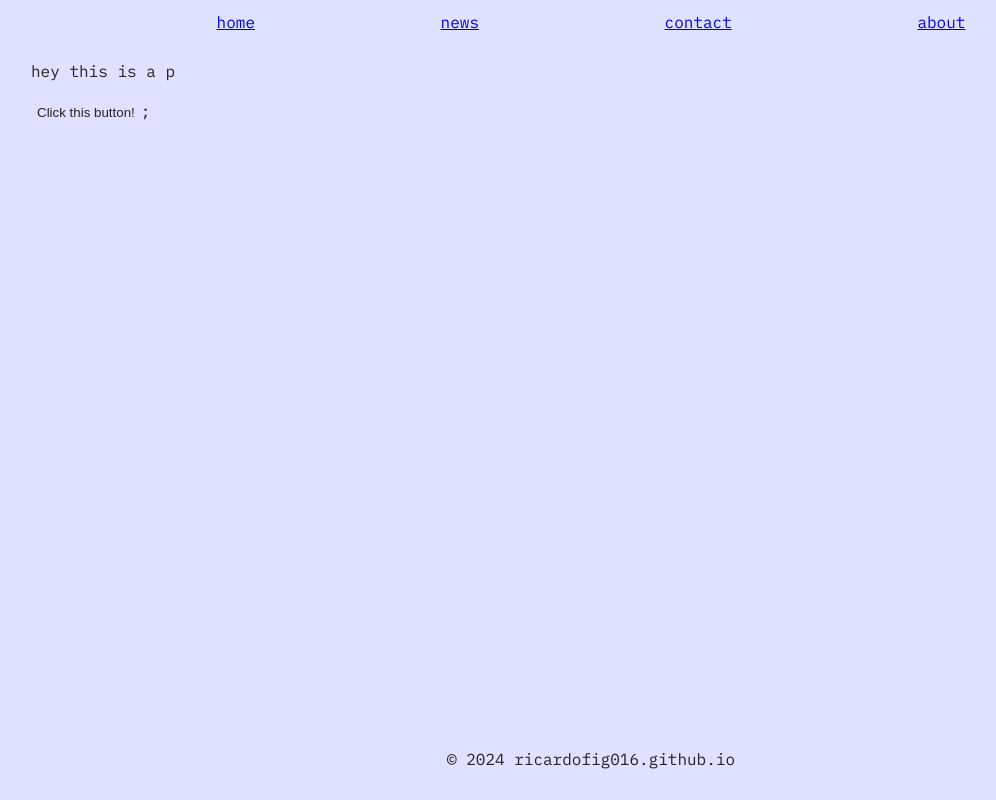
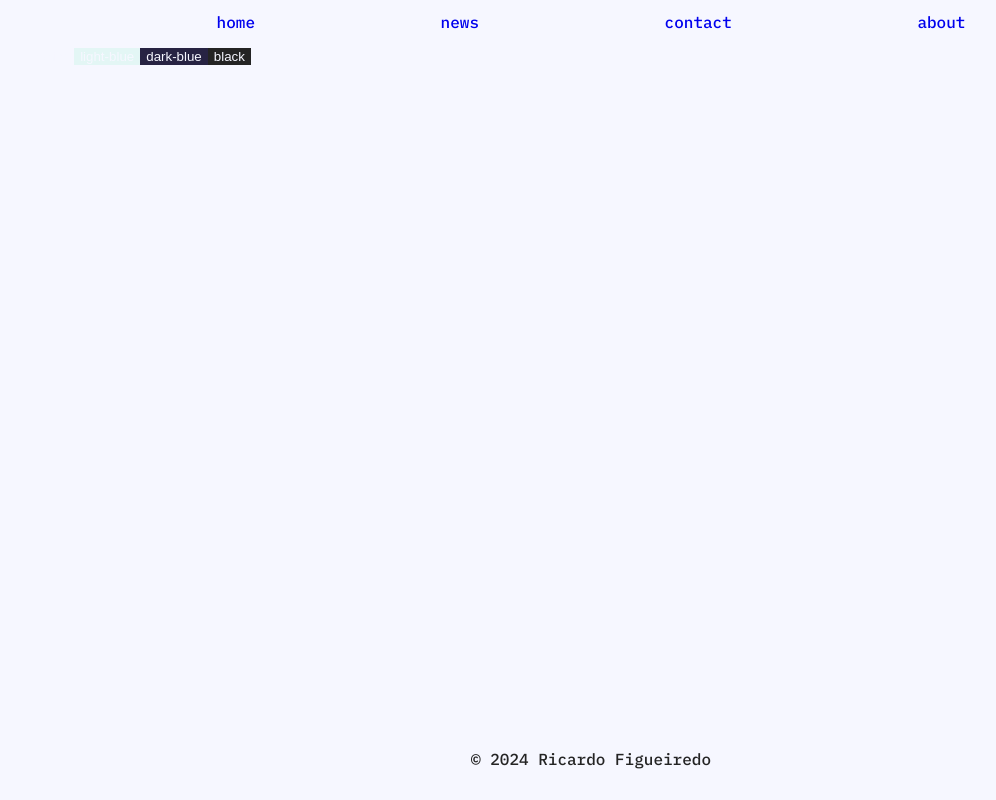
Before and after one commit to ricardofig016/homepage, a React (Vite) app: page / in a window 1280 px wide. Shown: the whole page, without its empty margins (49-1045 px from the left). Built offline with nearby package versions, Linux system fonts and the light colour scheme.

Commit message:
add colors to the pallete + minor changes to components

```diff
--- a/src/components/App.jsx
+++ b/src/components/App.jsx
@@ -6,7 +6,10 @@ function App() {
   return (
     <>
       <Header />
-      <TestButton />
+      <TestButton bgColor="white" />
+      <TestButton bgColor="light-blue" />
+      <TestButton bgColor="dark-blue" />
+      <TestButton bgColor="black" />
       <Footer />
     </>
   );
--- a/src/components/Footer/Footer.jsx
+++ b/src/components/Footer/Footer.jsx
@@ -11,7 +11,7 @@ function Footer() {
         {currYear - startYear === 0
           ? startYear + " "
           : startYear + "-" + currYear + " "}
-        ricardofig016.github.io
+        Ricardo Figueiredo
       </span>
     </footer>
   );
--- a/src/components/TestButton/TestButton.jsx
+++ b/src/components/TestButton/TestButton.jsx
@@ -1,12 +1,16 @@
+import PropTypes from "prop-types";
 import styles from "./TestButton.module.css";
 
-function TestButton() {
+function TestButton({ bgColor }) {
   return (
     <>
-      <p>hey this is a p</p>
-      <button className={styles.button}>Click this button!</button>;
+      <button className={styles[bgColor]}>{bgColor}</button>
     </>
   );
 }
 
+TestButton.propTypes = {
+  bgColor: PropTypes.string.isRequired,
+};
+
 export default TestButton;
--- a/src/components/TestButton/TestButton.module.css
+++ b/src/components/TestButton/TestButton.module.css
@@ -1,2 +1,12 @@
-.button {
+.white {
+  background-color: var(--white);
 }
+.light-blue {
+  background-color: var(--light-blue);
+}
+.dark-blue {
+  background-color: var(--dark-blue);
+}
+.black {
+  background-color: var(--black);
+}
--- a/src/components/ThemeToggle/ThemeToggle.module.css
+++ b/src/components/ThemeToggle/ThemeToggle.module.css
@@ -1,7 +1,7 @@
 .div button {
   display: flex;
   place-items: center;
-  color: var(--text-primary);
+  color: var(--btn-primary);
   font-size: 2rem;
   transition: none;
 }
--- a/src/styles.css
+++ b/src/styles.css
@@ -2,7 +2,7 @@
   font-family: "IBM Plex Mono";
   font-style: normal;
   font-weight: 400;
-  src: url("./assets/fonts/IBM_Plex_Mono/IBMPlexMono-Regular.ttf")
+  src: url("./assets/fonts/IBM_Plex_Mono/IBMPlexMono-Medium.ttf")
     format("truetype");
 }
 
@@ -14,12 +14,20 @@
 
   color-scheme: light dark;
 
-  --white: #dee1ff;
+  --white: #f6f7ff;
   --black: #242424;
+  --light-blue: #e3f6f5;
+  --dark-blue: #272343;
+  --light-purple: #d0adf0;
+  --dark-purple: #7e15e0;
 
   --bg-primary: var(--white);
+  --bg-secondary: var(--light-blue);
   --text-primary: var(--black);
   --text-secondary: var(--white);
+  --btn-primary: var(--black);
+  --btn-secondary: var(--dark-blue);
+  --link-visited: var(--dark-purple);
 
   font-synthesis: none;
   text-rendering: optimizeLegibility;
@@ -29,8 +37,12 @@
 
 [data-theme="dark"] {
   --bg-primary: var(--black);
+  --bg-secondary: var(--dark-blue);
   --text-primary: var(--white);
   --text-secondary: var(--black);
+  --btn-primary: var(--white);
+  --btn-secondary: var(--light-blue);
+  --link-visited: var(--light-purple);
 }
 
 *,
@@ -38,6 +50,11 @@
 *::after {
   box-sizing: border-box;
   transition: background-color 0.5s ease, color 0.5s ease;
+}
+
+#root {
+  width: 100%;
+  height: 100%;
 }
 
 body {
@@ -49,14 +66,28 @@ body {
   color: var(--text-primary);
 }
 
+/* Buttons */
+
 button {
-  background-color: var(--bg-primary);
-  color: var(--btn-color-secondary);
+  color: var(--text-secondary);
   border: none;
   cursor: pointer;
 }
 
-#root {
-  width: 100%;
-  height: 100%;
+button.btn-primary {
+  background-color: var(--btn-primary);
 }
+
+button.btn-secondary {
+  background-color: var(--btn-secondary);
+}
+
+/* Links */
+
+a {
+  text-decoration: none;
+}
+
+a:visited {
+  color: var(--link-visited);
+}
```
